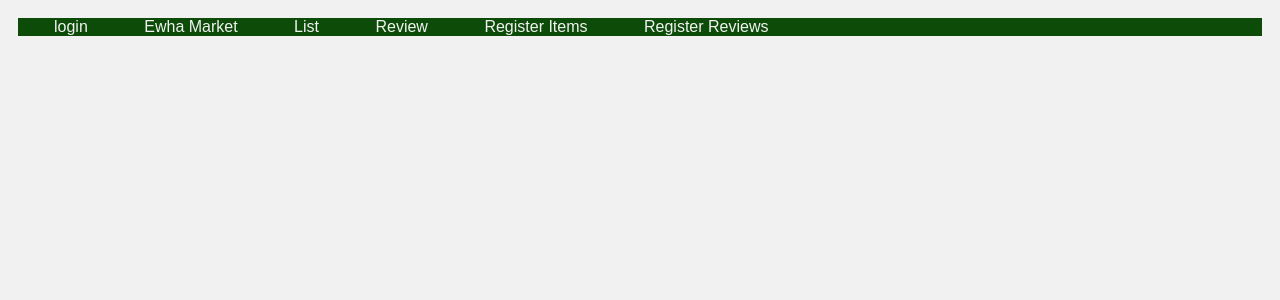
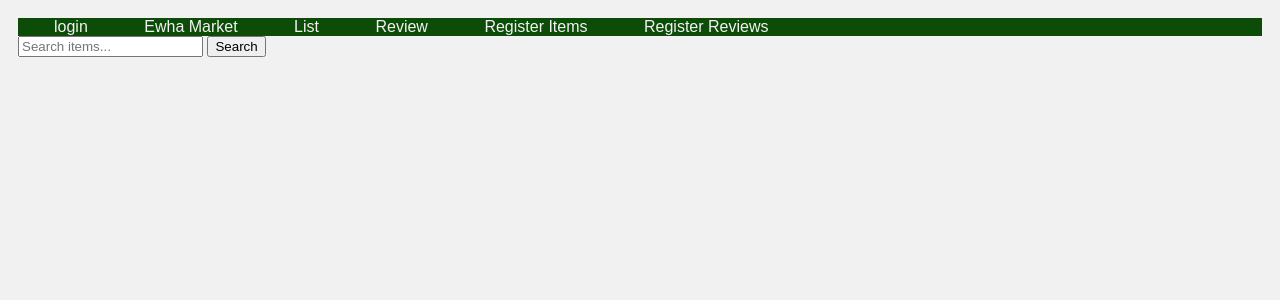
Before and after one commit to 8WHOVIAN8/flask_project2023, a Flask app: page / in a window 1280 px wide. Shown: the top 300 px of the page. Run offline with Flask 3, Linux system fonts and the light colour scheme.

Commit message:
검색 기능 구현

```diff
--- a/application.py
+++ b/application.py
@@ -184,5 +184,13 @@ def unlike(name):
     my_heart = DB.update_heart(session['id'],'N',name)
     return jsonify({'msg': '안좋아요 완료!'})
 
+@application.route("/search")
+def search():
+    query = request.args.get("query")
+    all_items = DB.get_items()
+    filtered_items = {name: details for name, details in all_items.items() if query.lower() in name.lower()}
+    return render_template("search_result.html", items=filtered_items)
+
+
 if __name__ == "__main__":
     application.run(host='0.0.0.0', debug=True)
--- a/templates/index.html
+++ b/templates/index.html
@@ -28,7 +28,10 @@
     </nav>
     <section>
         {% block section %}
-
+        <form action="/search" method="get">
+            <input type="text" name="query" placeholder="Search items...">
+            <button type="submit">Search</button>
+        </form>
         {% endblock section %}
     </section>
 </body>
```
Also changed, not shown: templates/search_result.html (added, +31 -0 lines), static/images/IMG_1758.jpeg (added), static/images/coffeebara.jpg (added).
